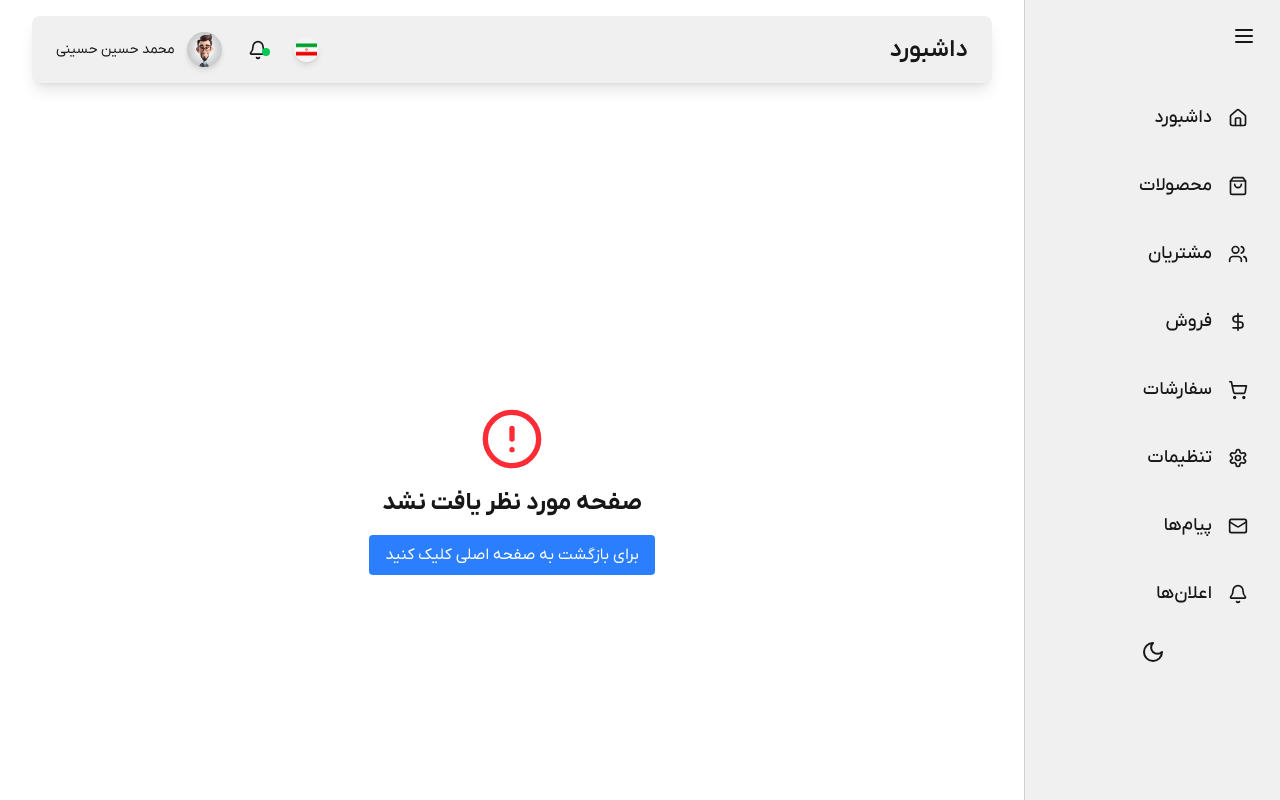
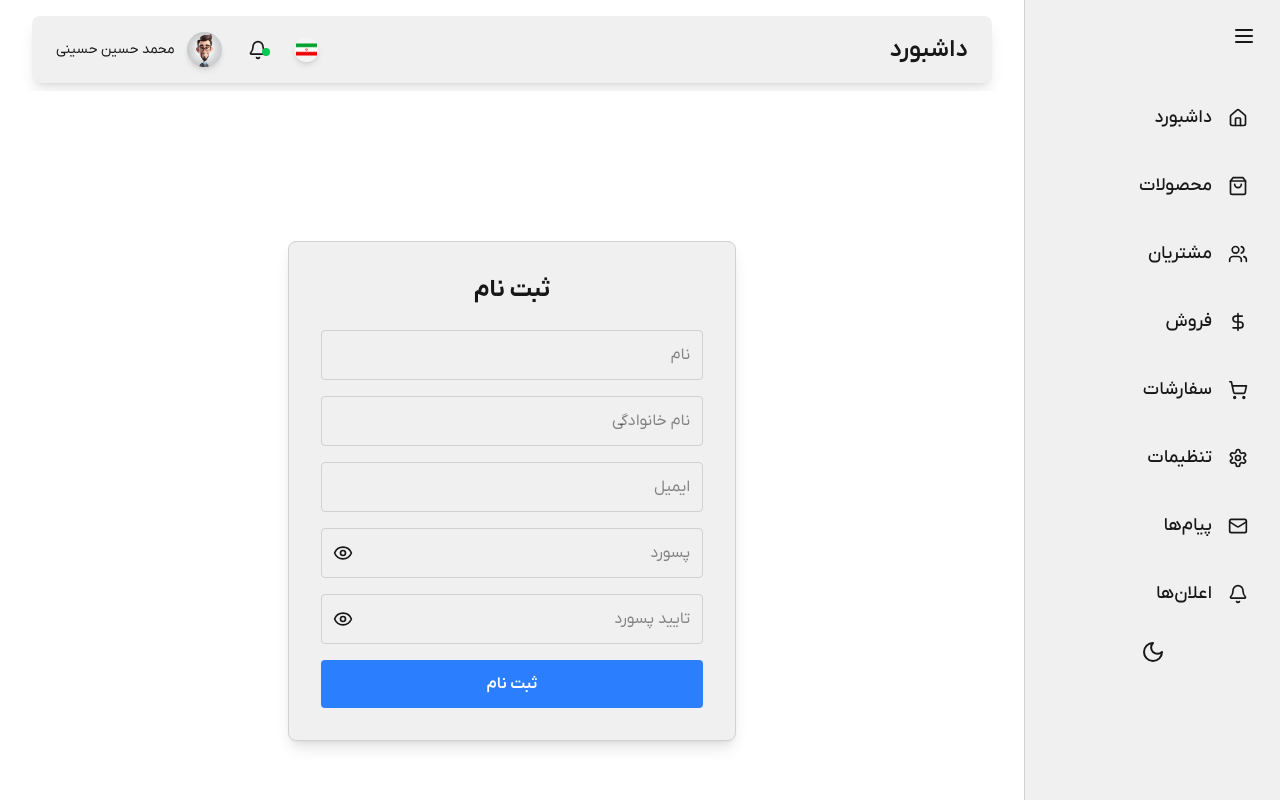
Before and after one commit to hamedhmd88/Dashboard-app, a Next.js app: page /register in a window 1280 px wide. Before the commit this address had no page. Built offline with nearby package versions, Linux system fonts and the light colour scheme.

Commit message:
add login form

```diff
--- /dev/null
+++ b/src/app/register/page.tsx
@@ -0,0 +1,117 @@
+"use client";
+
+import { useState } from "react";
+import { useRouter } from "next/navigation";
+import { useTheme } from "@/components/ThemeProvider";
+import { Eye, EyeOff } from "lucide-react";
+
+function Register() {
+  const [name, setName] = useState("");
+  const [lastName, setLastName] = useState("");
+  const [email, setEmail] = useState("");
+  const [password, setPassword] = useState("");
+  const [confirmPassword, setConfirmPassword] = useState("");
+  const [showPassword, setShowPassword] = useState(false);
+  const [showConfirmPassword, setShowConfirmPassword] = useState(false);
+  const [loading, setLoading] = useState(false);
+  const router = useRouter();
+  const { theme } = useTheme();
+
+  const handleSubmit = async (e: React.FormEvent) => {
+    e.preventDefault();
+    if (password !== confirmPassword) {
+      alert("پسوردها مطابقت ندارند");
+      return;
+    }
+    setLoading(true);
+    // Simulate API call
+    setTimeout(() => {
+      setLoading(false);
+      router.push("/");
+    }, 2000);
+  };
+
+  return (
+    <div className="min-h-screen flex items-center justify-center bg-[var(--background)] text-[var(--foreground)]">
+      <div className="p-8 rounded-lg shadow-lg w-full max-w-md bg-[var(--component-bg)] border border-[var(--border)]">
+        <h2 className="text-2xl font-bold mb-6 text-center">ثبت نام</h2>
+        <form onSubmit={handleSubmit} className="space-y-4">
+          <input
+            type="text"
+            placeholder="نام"
+            value={name}
+            onChange={(e) => setName(e.target.value)}
+            className="w-full p-3 rounded border bg-[var(--component-bg)] border-[var(--border)] text-[var(--foreground)] focus:outline-none focus:ring-2 focus:ring-blue-500"
+            required
+          />
+          <input
+            type="text"
+            placeholder="نام خانوادگی"
+            value={lastName}
+            onChange={(e) => setLastName(e.target.value)}
+            className="w-full p-3 rounded border bg-[var(--component-bg)] border-[var(--border)] text-[var(--foreground)] focus:outline-none focus:ring-2 focus:ring-blue-500"
+            required
+          />
+          <input
+            type="email"
+            placeholder="ایمیل"
+            value={email}
+            onChange={(e) => setEmail(e.target.value)}
+            className="w-full p-3 rounded border bg-[var(--component-bg)] border-[var(--border)] text-[var(--foreground)] focus:outline-none focus:ring-2 focus:ring-blue-500"
+            required
+          />
+          <div className="relative">
+            <input
+              type={showPassword ? "text" : "password"}
+              placeholder="پسورد"
+              value={password}
+              onChange={(e) => setPassword(e.target.value)}
+              className="w-full p-3 rounded border bg-[var(--component-bg)] border-[var(--border)] text-[var(--foreground)] focus:outline-none focus:ring-2 focus:ring-blue-500"
+              required
+            />
+            <button
+              type="button"
+              onClick={() => setShowPassword(!showPassword)}
+              className="absolute left-3 top-1/2 transform -translate-y-1/2 text-[var(--text-secondary)]"
+            >
+              {showPassword ? <EyeOff size={20} /> : <Eye size={20} />}
+            </button>
+          </div>
+          <div className="relative">
+            <input
+              type={showConfirmPassword ? "text" : "password"}
+              placeholder="تایید پسورد"
+              value={confirmPassword}
+              onChange={(e) => setConfirmPassword(e.target.value)}
+              className="w-full p-3 rounded border bg-[var(--component-bg)] border-[var(--border)] text-[var(--foreground)] focus:outline-none focus:ring-2 focus:ring-blue-500"
+              required
+            />
+            <button
+              type="button"
+              onClick={() => setShowConfirmPassword(!showConfirmPassword)}
+              className="absolute left-3 top-1/2 transform -translate-y-1/2 text-[var(--text-secondary)]"
+            >
+              {showConfirmPassword ? <EyeOff size={20} /> : <Eye size={20} />}
+            </button>
+          </div>
+          <button
+            type="submit"
+            disabled={loading}
+            className={`w-full p-3 rounded bg-blue-500 text-white font-semibold hover:bg-blue-600 transition disabled:opacity-50 flex items-center justify-center`}
+          >
+            {loading ? (
+              <svg className="animate-spin h-5 w-5 mr-3" viewBox="0 0 24 24">
+                <circle className="opacity-25" cx="12" cy="12" r="10" stroke="currentColor" strokeWidth="4" />
+                <path className="opacity-75" fill="currentColor" d="M4 12a8 8 0 018-8V0C5.373 0 0 5.373 0 12h4zm2 5.291A7.962 7.962 0 014 12H0c0 3.042 1.135 5.824 3 7.938l3-2.647z" />
+              </svg>
+            ) : (
+              "ثبت نام"
+            )}
+          </button>
+        </form>
+      </div>
+    </div>
+  );
+}
+
+export default Register;
--- a/src/components/Header.tsx
+++ b/src/components/Header.tsx
@@ -1,18 +1,23 @@
-'use client';
+"use client";
 import Image from "next/image";
 import IR from "../../public/images/IR.png";
 import { Bell, Menu, Trash, ChevronDown, ChevronUp } from "lucide-react";
 import { useState, useEffect } from "react";
 import { useSidebar } from "./SidebarContext";
 import admin from "../../public/images/admin.jpg";
+import Link from "next/link";
 function Header() {
   const [isDropdownOpen, setIsDropdownOpen] = useState(false);
   const [messages, setMessages] = useState([
     { sender: "علی احمدی", preview: "سلام، سفارش جدید...", date: "۱۴۰۲/۰۸/۱۰" },
     { sender: "مریم رضایی", preview: "پرداخت انجام شد...", date: "۱۴۰۲/۰۸/۰۹" },
     { sender: "احمد کریمی", preview: "مشکل در سفارش...", date: "۱۴۰۲/۰۸/۰۸" },
-    { sender: "سارا محمدی", preview: "به‌روزرسانی وضعیت...", date: "۱۴۰۲/۰۸/۰۷" },
-    { sender: "رضا علیپور", preview: "سفارش تایید شد...", date: "۱۴۰۲/۰۸/۰۶" }
+    {
+      sender: "سارا محمدی",
+      preview: "به‌روزرسانی وضعیت...",
+      date: "۱۴۰۲/۰۸/۰۷",
+    },
+    { sender: "رضا علیپور", preview: "سفارش تایید شد...", date: "۱۴۰۲/۰۸/۰۶" },
   ]);
   const [showAll, setShowAll] = useState(false);
   const [isMobile, setIsMobile] = useState(false);
@@ -22,28 +27,39 @@ function Header() {
       setIsMobile(window.innerWidth < 768);
     };
     checkMobile();
-    window.addEventListener('resize', checkMobile);
-    return () => window.removeEventListener('resize', checkMobile);
+    window.addEventListener("resize", checkMobile);
+    return () => window.removeEventListener("resize", checkMobile);
   }, []);
 
   const hasNewMessages = messages.length > 0;
 
-  const deleteMessage = (index : any): any => {
+  const deleteMessage = (index: any): any => {
     setMessages((prev) => prev.filter((_, i) => i !== index));
   };
 
   const dropdownContent = (
-    <div className={`p-4 overflow-y-auto ${isMobile ? 'h-full' : ''}`}>
-      <h3 className="text-sm font-semibold mb-2">پیام‌های جدید ({messages.length})</h3>
+    <div className={`p-4 overflow-y-auto ${isMobile ? "h-full" : ""}`}>
+      <h3 className="text-sm font-semibold mb-2">
+        پیام‌های جدید ({messages.length})
+      </h3>
       {messages.length === 0 ? (
-        <p className="text-sm text-[var(--text-secondary)]">هیچ پیامی وجود ندارد</p>
+        <p className="text-sm text-[var(--text-secondary)]">
+          هیچ پیامی وجود ندارد
+        </p>
       ) : (
         <>
           {(showAll ? messages : messages.slice(0, 2)).map((msg, index) => (
-            <div key={index} className="py-2 border-b last:border-b-0 flex justify-between items-start">
+            <div
+              key={index}
+              className="py-2 border-b last:border-b-0 flex justify-between items-start"
+            >
               <div>
-                <p className="text-sm font-medium">{msg.sender} - {msg.date}</p>
-                <p className="text-xs text-[var(--text-secondary)]">{msg.preview}</p>
+                <p className="text-sm font-medium">
+                  {msg.sender} - {msg.date}
+                </p>
+                <p className="text-xs text-[var(--text-secondary)]">
+                  {msg.preview}
+                </p>
               </div>
               <Trash
                 className="w-4 h-4 text-red-500 cursor-pointer hover:text-red-700"
@@ -51,7 +67,10 @@ function Header() {
               />
             </div>
           ))}
-          <div className="mt-2 text-xs text-blue-500 cursor-pointer flex items-center justify-center" onClick={() => setShowAll(!showAll)}>
+          <div
+            className="mt-2 text-xs text-blue-500 cursor-pointer flex items-center justify-center"
+            onClick={() => setShowAll(!showAll)}
+          >
             {showAll ? (
               <>
                 مشاهده کمتر <ChevronUp className="w-4 h-4 ml-1" />
@@ -70,7 +89,10 @@ function Header() {
     <>
       <header className=" bg-[var(--component-bg)] shadow-lg border-[var(--border)] mx-4 sm:mx-6 lg:mx-8 mt-4 mb-2 rounded-lg">
         <div className=" max-w-7xl mx-auto py-4 px-4 sm:px-6 flex justify-between items-center">
-          <button className="md:hidden p-2 rounded-full hover:bg-[var(--component-hover)] transition-all max-w-fit cursor-pointer" onClick={useSidebar().toggleMobile}>
+          <button
+            className="md:hidden p-2 rounded-full hover:bg-[var(--component-hover)] transition-all max-w-fit cursor-pointer"
+            onClick={useSidebar().toggleMobile}
+          >
             <Menu size={24} />
           </button>
           <h1 className=" text-lg sm:text-xl lg:text-2xl font-semibold text-[var(--foreground)] ml-auto md:ml-0">
@@ -94,14 +116,16 @@ function Header() {
               ) : (
                 <span className="absolute top-0 right-0 w-2 h-2 bg-red-500 rounded-full"></span>
               )}
-              {isDropdownOpen && (
-    isMobile ? (
+              {isDropdownOpen &&
+                (isMobile ? (
                   <div
                     className="fixed inset-0 z-50 bg-black/50 transition-opacity duration-300"
                     onClick={() => setIsDropdownOpen(false)}
                   >
                     <div
-          className={`fixed top-0 left-0 h-full w-4/5 bg-[var(--component-bg)] border-r border-[var(--border)] shadow-lg transition-transform duration-300 transform ${isDropdownOpen ? 'translate-x-0' : '-translate-x-full'}`}
+                      className={`fixed top-0 left-0 h-full w-4/5 bg-[var(--component-bg)] border-r border-[var(--border)] shadow-lg transition-transform duration-300 transform ${
+                        isDropdownOpen ? "translate-x-0" : "-translate-x-full"
+                      }`}
                       onClick={(e) => e.stopPropagation()}
                     >
                       {dropdownContent}
@@ -111,21 +135,22 @@ function Header() {
                   <div className="absolute right-0 mt-2 w-64 bg-[var(--component-bg)] border border-[var(--border)] rounded-lg shadow-lg z-50">
                     {dropdownContent}
                   </div>
-    )
-  )}
+                ))}
             </div>
-            <div className=" flex items-center space-x-2 sm:space-x-3">
+            <Link href="/register">
+              <div className=" flex items-center space-x-2 sm:space-x-3 cursor-pointer">
                 <Image
                   src={admin}
                   alt="admin"
                   width={35}
                   height={35}
-                className=" rounded-full shadow-md cursor-pointer text-[var(--text-secondary)]"
+                  className=" rounded-full shadow-md text-[var(--text-secondary)]"
                 />
                 <span className=" hidden sm:block text-[var(--text-secondary)] text-sm">
                   محمد حسین حسینی
                 </span>
               </div>
+            </Link>
           </div>
         </div>
       </header>
```
Lines whose indentation alone changed are shown as unchanged.
